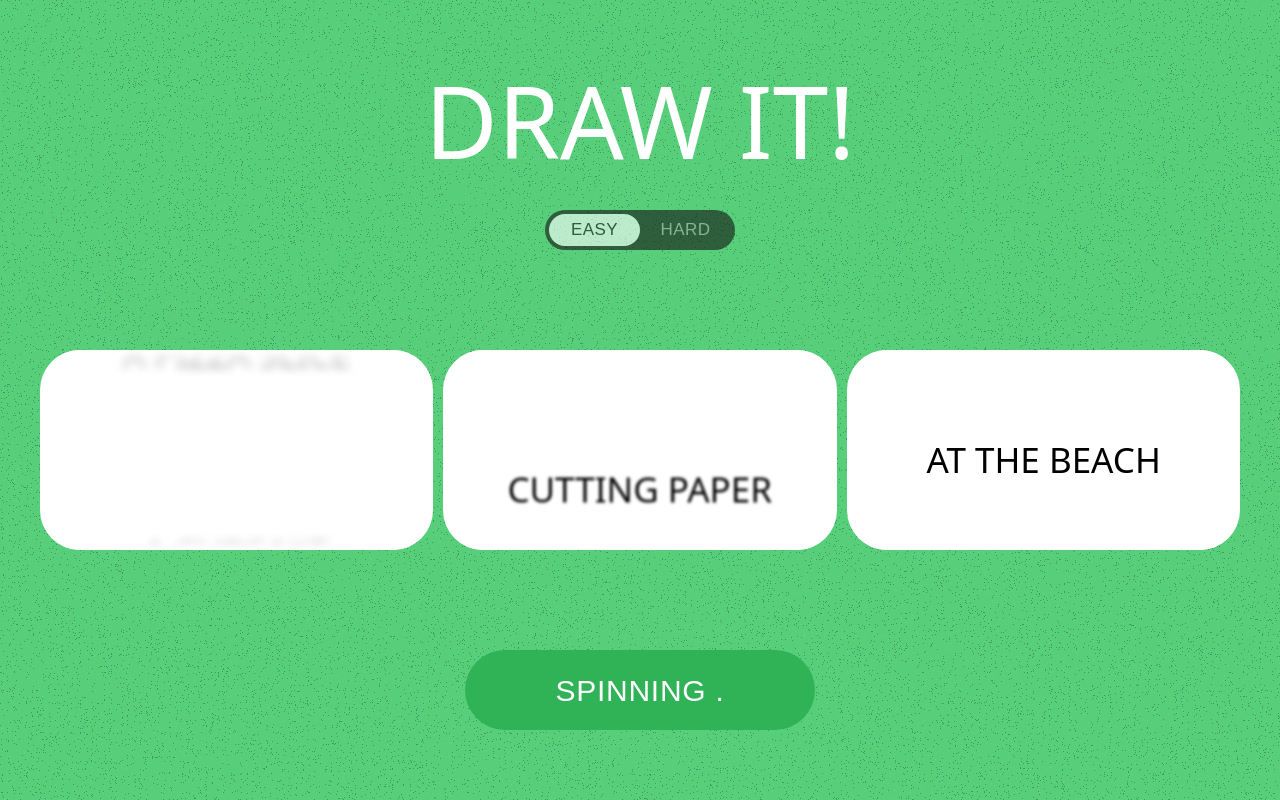
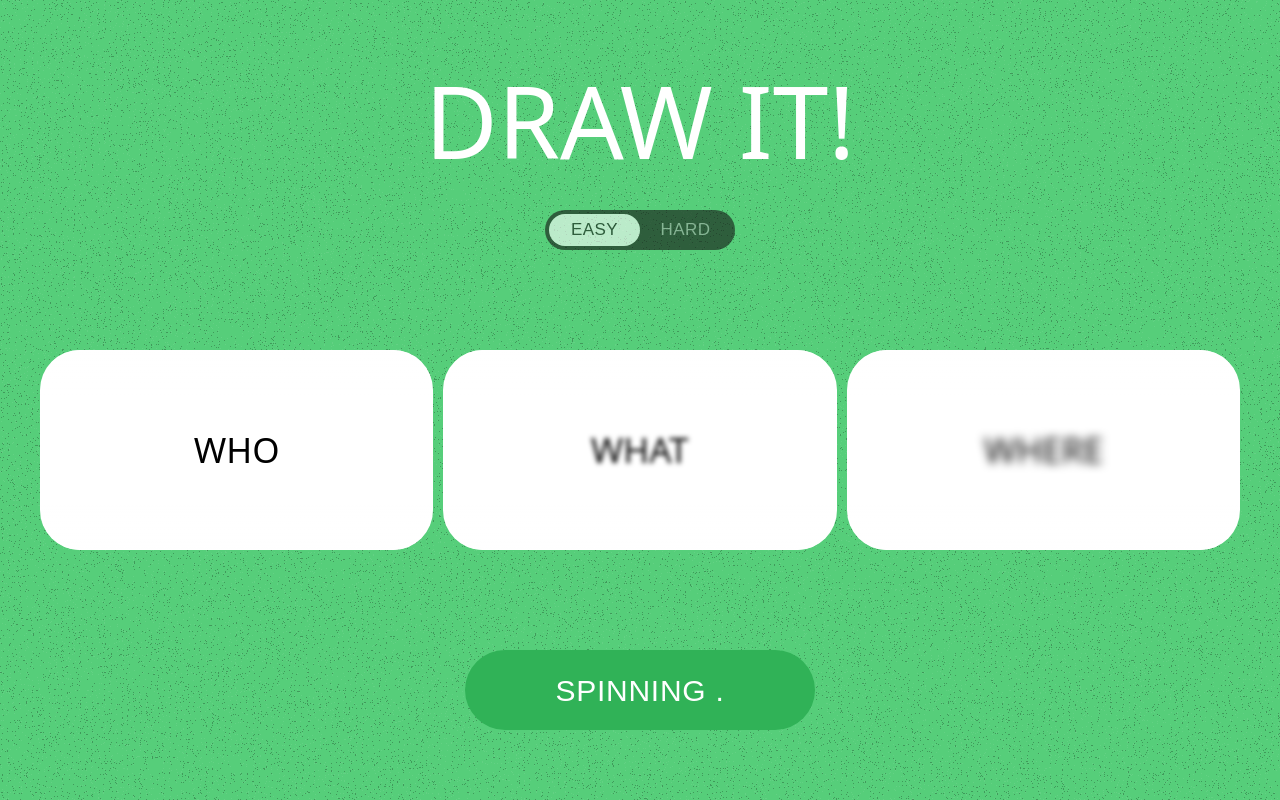
Before and after one commit to siongeng2909/draw-it, a React (Vite) app: page / in a window 1280 px wide. Both pictures are taken after a click on the button "SPIN!". Built offline with nearby package versions, Linux system fonts and the light colour scheme; a web font is replaced by a local one.

Commit message:
fix: resolve slow spinning and stuttering by using correct percentage scaling and stabilizing callback references

```diff
--- a/src/components/SlotReel.jsx
+++ b/src/components/SlotReel.jsx
@@ -87,9 +87,17 @@ export default function SlotReel({
   const [blurAmount, setBlurAmount] = useState(0);
   const [slideDir, setSlideDir] = useState(1); // 1 = next, -1 = prev
 
-  // Stable ref to currentIndex for async callbacks
+  // Stable ref to values for async callbacks to prevent unnecessary dependency triggers
   const currentIndexRef = useRef(currentIndex);
   currentIndexRef.current = currentIndex;
+
+  const onChangeIndexRef = useRef(onChangeIndex);
+  onChangeIndexRef.current = onChangeIndex;
+
+  const targetIndexRef = useRef(targetIndex);
+  targetIndexRef.current = targetIndex;
+
+  const targetPercent = `-${100 - 100 / REEL_COUNT}%`;
 
   // Track unmount
   useEffect(() => {
@@ -145,7 +153,7 @@ export default function SlotReel({
     if (isMobile) {
       controls
         .start({
-          x: "-95%",
+          x: targetPercent,
           transition: {
             duration: 3,
             delay,
@@ -157,7 +165,7 @@ export default function SlotReel({
           setSpinning(false);
           setBlurAmount(0);
           setReelItems([]);
-          onChangeIndex(targetIndex);
+          onChangeIndexRef.current(targetIndexRef.current);
         });
     } else {
       controls
@@ -174,7 +182,7 @@ export default function SlotReel({
           setSpinning(false);
           setBlurAmount(0);
           setReelItems([]);
-          onChangeIndex(targetIndex);
+          onChangeIndexRef.current(targetIndexRef.current);
         });
     }
 
@@ -182,7 +190,7 @@ export default function SlotReel({
       blurAnim.stop();
       controls.stop();
     };
-  }, [spinning, isMobile, delay, controls, onChangeIndex, targetIndex]);
+  }, [spinning, isMobile, delay, controls]);
 
   /* ── Manual stepping with direction tracking ─────────────── */
 
@@ -314,15 +322,15 @@ export default function SlotReel({
             animate={controls}
             initial={{
               x: isMobile ? "0%" : 0,
-              y: isMobile ? 0 : "-95%",
+              y: isMobile ? 0 : targetPercent,
             }}
             style={{
               ...blurStyle,
               position: "absolute",
               top: 0,
               left: 0,
-              width: "100%",
-              height: "100%",
+              width: isMobile ? `${REEL_COUNT * 100}%` : "100%",
+              height: isMobile ? "100%" : `${REEL_COUNT * 100}%`,
               display: "flex",
               flexDirection: isMobile ? "row" : "column",
             }}
@@ -331,8 +339,8 @@ export default function SlotReel({
               <div
                 key={idx}
                 style={{
-                  width: "100%",
-                  height: "100%",
+                  width: isMobile ? `${100 / REEL_COUNT}%` : "100%",
+                  height: isMobile ? "100%" : `${100 / REEL_COUNT}%`,
                   flexShrink: 0,
                   display: "flex",
                   alignItems: "center",
```
